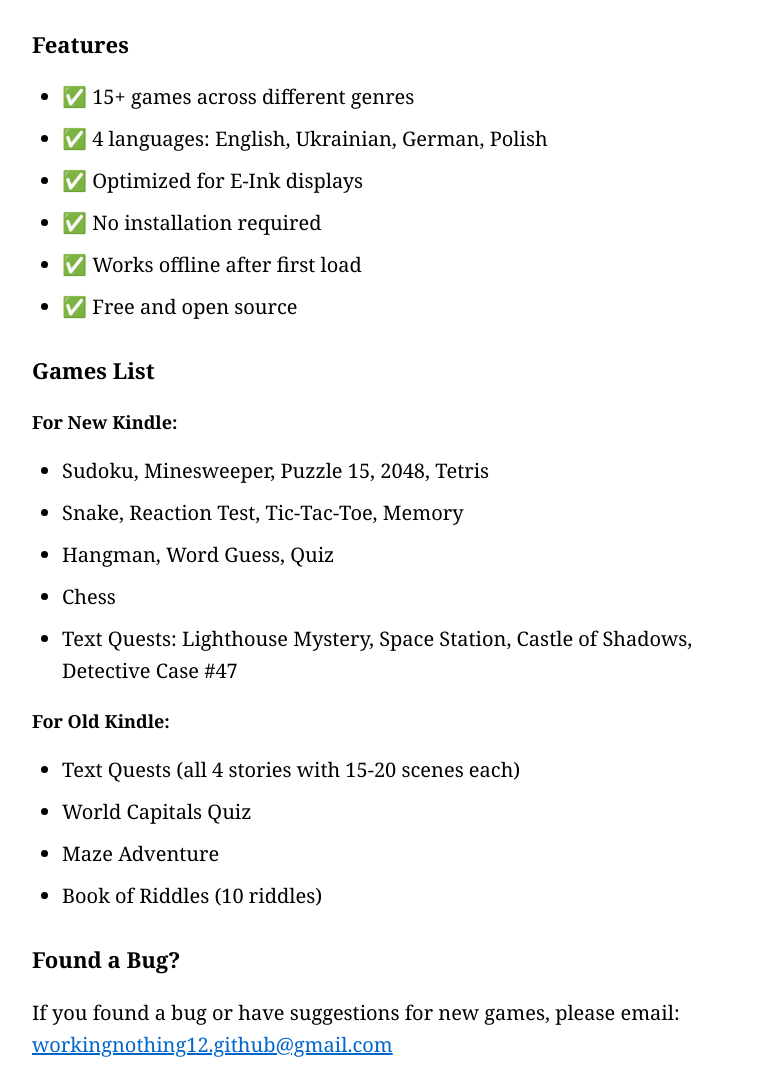
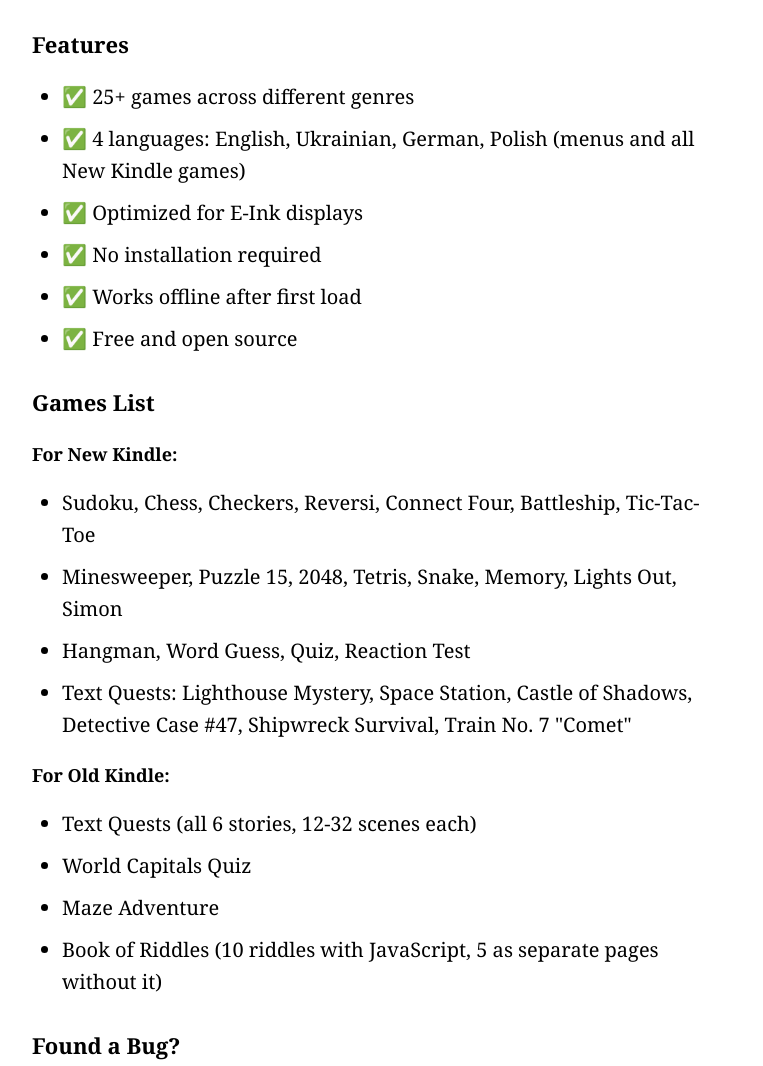
Before and after one commit to nothing12-glitch/games-for-kindle, a plain HTML site: page about.html in a window 1280 px wide. Shown: the part 1284-2350 px from the top of the page, without its empty margins (258-1021 px from the left). Drawn offline with Linux system fonts and the light colour scheme.

Commit message:
Correct the game list on the About page

```diff
--- a/about.html
+++ b/about.html
@@ -88,8 +88,8 @@
 
     <h2>Features</h2>
     <ul>
-        <li>✅ 15+ games across different genres</li>
-        <li>✅ 4 languages: English, Ukrainian, German, Polish</li>
+        <li>✅ 25+ games across different genres</li>
+        <li>✅ 4 languages: English, Ukrainian, German, Polish (menus and all New Kindle games)</li>
         <li>✅ Optimized for E-Ink displays</li>
         <li>✅ No installation required</li>
         <li>✅ Works offline after first load</li>
@@ -99,19 +99,18 @@
     <h2>Games List</h2>
     <h3>For New Kindle:</h3>
     <ul>
-        <li>Sudoku, Minesweeper, Puzzle 15, 2048, Tetris</li>
-        <li>Snake, Reaction Test, Tic-Tac-Toe, Memory</li>
-        <li>Hangman, Word Guess, Quiz</li>
-        <li>Chess</li>
-        <li>Text Quests: Lighthouse Mystery, Space Station, Castle of Shadows, Detective Case #47</li>
+        <li>Sudoku, Chess, Checkers, Reversi, Connect Four, Battleship, Tic-Tac-Toe</li>
+        <li>Minesweeper, Puzzle 15, 2048, Tetris, Snake, Memory, Lights Out, Simon</li>
+        <li>Hangman, Word Guess, Quiz, Reaction Test</li>
+        <li>Text Quests: Lighthouse Mystery, Space Station, Castle of Shadows, Detective Case #47, Shipwreck Survival, Train No. 7 "Comet"</li>
     </ul>
 
     <h3>For Old Kindle:</h3>
     <ul>
-        <li>Text Quests (all 4 stories with 15-20 scenes each)</li>
+        <li>Text Quests (all 6 stories, 12-32 scenes each)</li>
         <li>World Capitals Quiz</li>
         <li>Maze Adventure</li>
-        <li>Book of Riddles (10 riddles)</li>
+        <li>Book of Riddles (10 riddles with JavaScript, 5 as separate pages without it)</li>
     </ul>
 
     <h2>Found a Bug?</h2>
```
